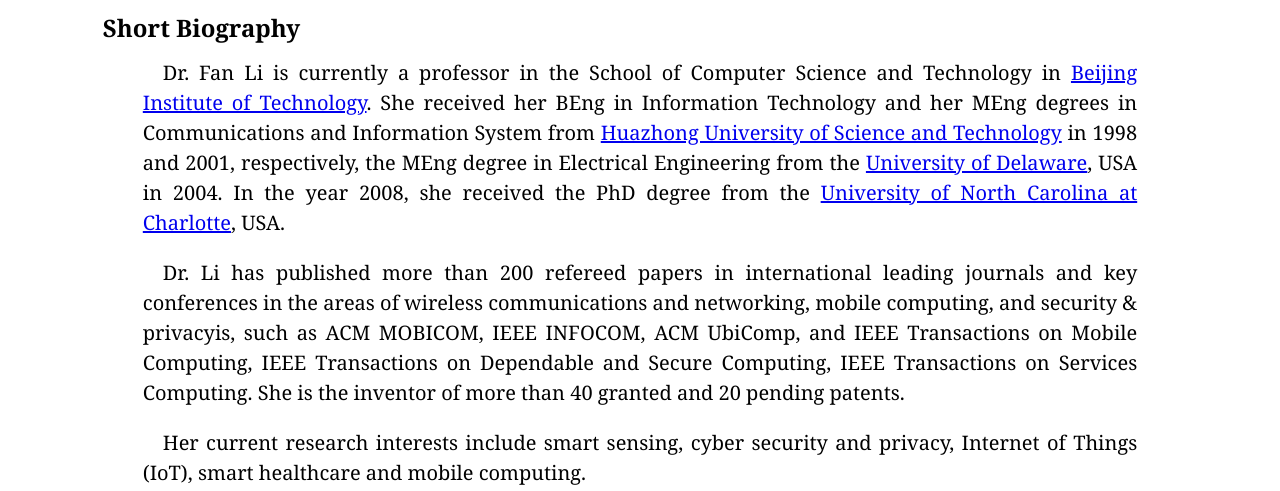
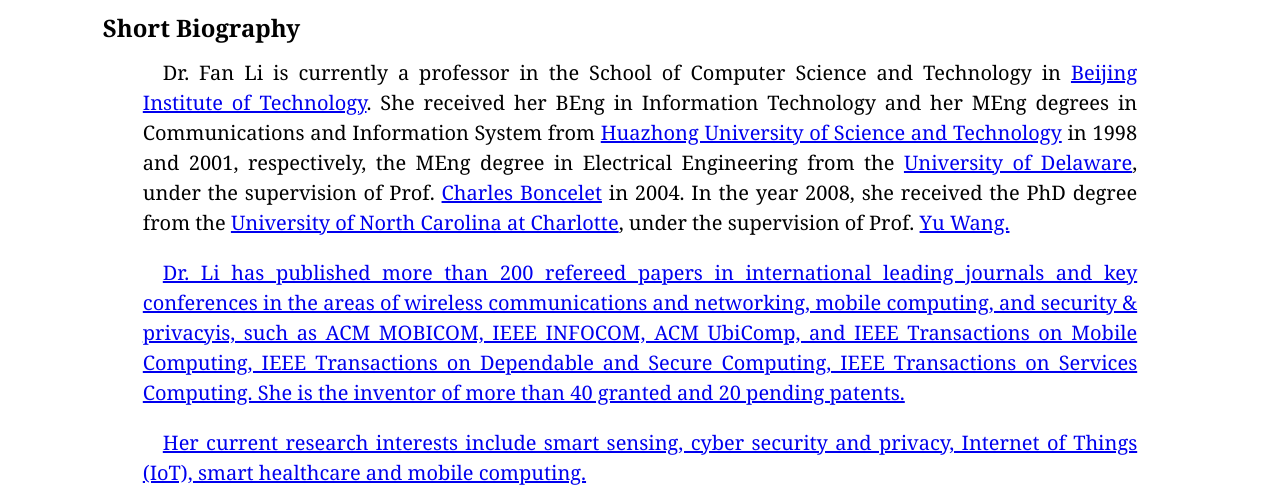
Before and after one commit to fli-bit/fli-bit.github.io, a plain HTML site: page index.html in a window 1280 px wide. Shown: the part 472-963 px from the top of the page. Drawn offline with Linux system fonts and the light colour scheme.

Commit message:
Update index.html

```diff
--- a/index.html
+++ b/index.html
@@ -46,8 +46,8 @@
       <ul class="bio">
         <p> Dr. Fan Li is currently a professor in the School of Computer Science and Technology in <a href="http://www.bit.edu.cn/">Beijing Institute of Technology</a>.
           She received her BEng in Information Technology and her MEng degrees in Communications and Information System from <a href="http://hust.edu.cn/">Huazhong University of Science and Technology</a> in 1998 and 2001, respectively,
-          the MEng degree in Electrical Engineering from the <a href="http://https://www.udel.edu/">University of Delaware</a>, USA in 2004.
-          In the year 2008, she received the PhD degree from the <a href="https://www.uncc.edu/">University of North Carolina at Charlotte</a>, USA.
+          the MEng degree in Electrical Engineering from the <a href="http://https://www.udel.edu/">University of Delaware</a>, under the supervision of Prof. <a href="https://www.udel.edu/faculty-staff/experts/charles-boncelet/"> Charles Boncelet</a> in 2004.
+          In the year 2008, she received the PhD degree from the <a href="https://www.uncc.edu/">University of North Carolina at Charlotte</a>, under the supervision of Prof. <a href="https://cis.temple.edu/~yu/"> Yu Wang.
         </p>
         <P> Dr. Li has published more than 200 refereed papers in international leading journals and key conferences in the areas of wireless communications and networking, mobile computing, and security & privacyis,
           such as ACM MOBICOM, IEEE INFOCOM, ACM UbiComp, and IEEE Transactions on Mobile Computing, IEEE Transactions on Dependable and Secure Computing, IEEE Transactions on Services Computing.
```
